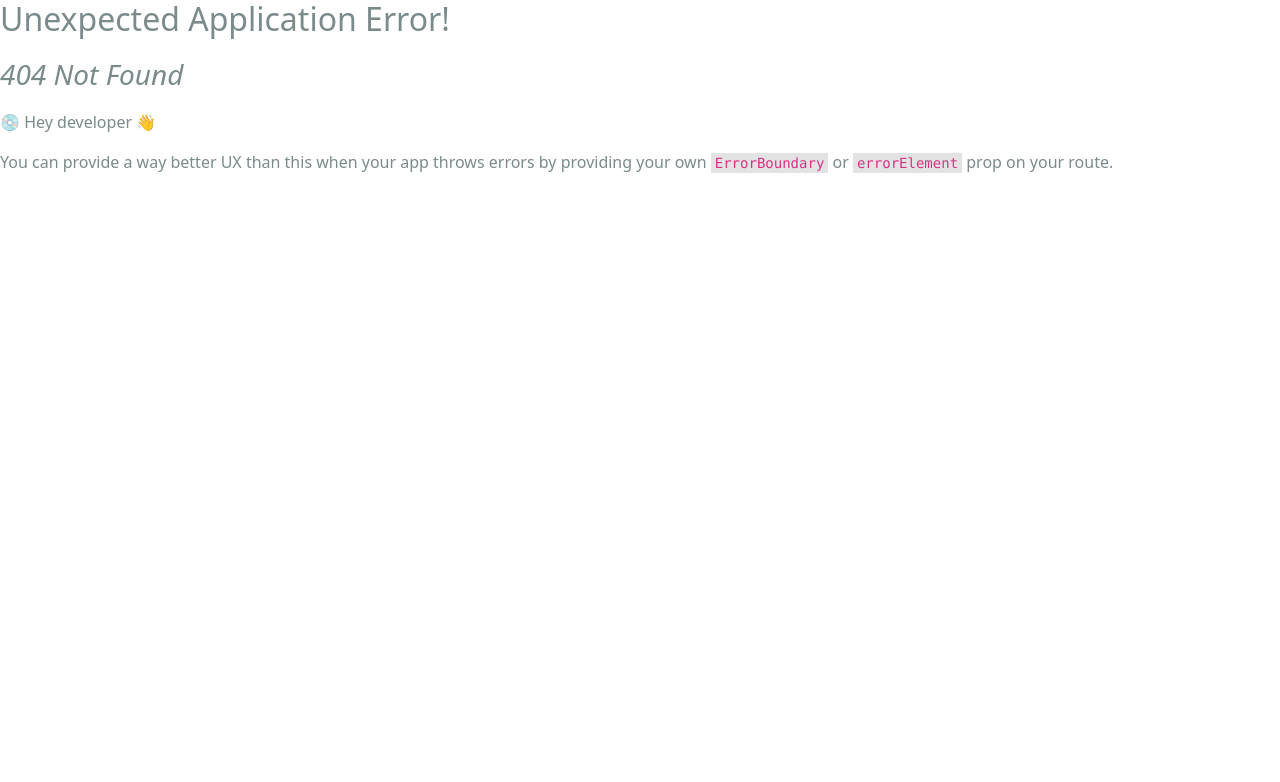
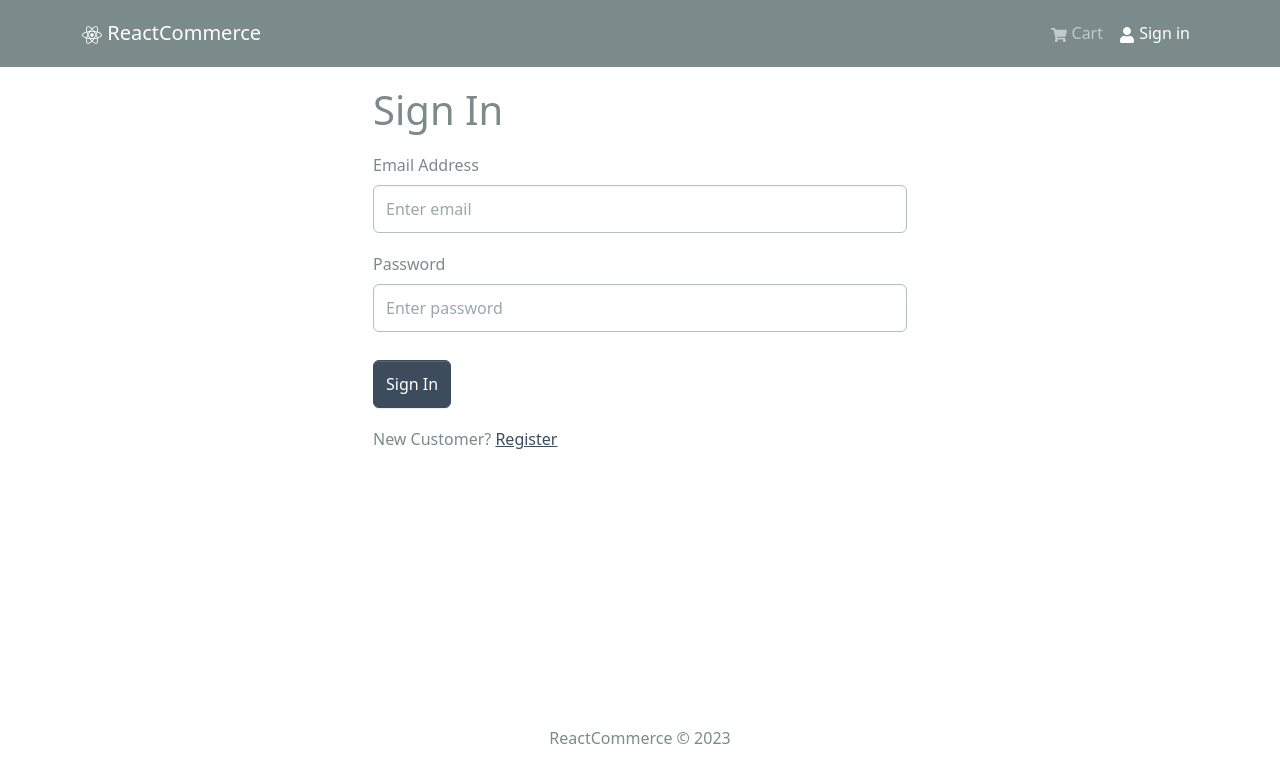
Before and after one commit to codingbbq/react-ecommerce-app, a React (Create React App) app in the folder frontend/: page /login in a window 1280 px wide. Before the commit this address had no page. Shown: the top 782 px of the page. Built offline with nearby package versions, Linux system fonts and the light colour scheme.

Commit message:
Login screen

```diff
--- a/frontend/package.json
+++ b/frontend/package.json
@@ -18,6 +18,7 @@
     "react-router-bootstrap": "^0.26.2",
     "react-router-dom": "^6.15.0",
     "react-scripts": "5.0.1",
+    "react-toastify": "^9.1.3",
     "web-vitals": "^2.1.4"
   },
   "scripts": {
--- /dev/null
+++ b/frontend/src/components/FormContainer.jsx
@@ -0,0 +1,15 @@
+import { Container, Row, Col } from 'react-bootstrap';
+
+const FormContainer = ({ children }) => {
+  return (
+    <Container>
+        <Row className='justify-content-md-center'>
+            <Col xs={12} md={6}>
+                {children}
+            </Col>
+        </Row>
+    </Container>
+  )
+}
+
+export default FormContainer
--- a/frontend/src/index.js
+++ b/frontend/src/index.js
@@ -14,6 +14,7 @@
 import HomeScreen from './screens/HomeScreen';
 import ProductScreen from './screens/ProductScreen';
 import CartScreen from './screens/CartScreen';
+import LoginScreen from './screens/LoginScreen';
 
 const router = createBrowserRouter(
   createRoutesFromElements(
@@ -21,6 +22,7 @@
       <Route index={true} path='/' element={<HomeScreen />}></Route>
       <Route path='/product/:id' element={<ProductScreen />}></Route>
       <Route path='/cart' element={<CartScreen />}></Route>
+      <Route path='/login' element={ <LoginScreen />}></Route>
     </Route>
   )
 );
--- /dev/null
+++ b/frontend/src/screens/LoginScreen.jsx
@@ -0,0 +1,53 @@
+import { useState } from 'react';
+import { Form, Row, Col, Button } from 'react-bootstrap';
+import { Link } from 'react-router-dom';
+import FormContainer from '../components/FormContainer';
+
+const LoginScreen = () => {
+    // Component level state
+    const [email, setEmail] = useState('');
+    const [password, setPassword] = useState('');
+
+    const submitHandler = (e) => {
+        e.preventDefault();
+        console.log('Submit');
+    }
+    return (
+        <>
+            <FormContainer>
+                <h1>Sign In</h1>
+                <Form onSubmit={submitHandler}>
+                    <Form.Group controlId='email' className='my-3'>
+                        <Form.Label>Email Address</Form.Label>
+                        <Form.Control
+                            type='email'
+                            placeholder='Enter email'
+                            value={email}
+                            onChange={(e) => { setEmail( e.target.value )}}
+                        ></Form.Control>
+                    </Form.Group>
+
+                    <Form.Group controlId='password' className='my-3'>
+                        <Form.Label>Password</Form.Label>
+                        <Form.Control
+                            type='password'
+                            placeholder='Enter password'
+                            value={password}
+                            onChange={(e) => { setPassword( e.target.value )}}
+                        ></Form.Control>
+                    </Form.Group>
+
+                    <Button type='submit' variant='primary' className='mt-2'>Sign In</Button>
+                </Form>
+
+                <Row className='py-3'>
+                    <Col>
+                        New Customer? <Link to='/register'>Register</Link>
+                    </Col>
+                </Row>
+            </FormContainer>
+        </>
+    );
+};
+
+export default LoginScreen;
--- /dev/null
+++ b/frontend/src/slices/authSlice.js
@@ -0,0 +1,19 @@
+import { createSlice } from '@reduxjs/toolkit';
+
+const initialState = {
+    userInfo: localStorage.getItem('userInfo') ? JSON.parse(localStorage.getItem('userInfo')) : null,
+}
+
+const authSlice = createSlice({
+    name: 'auth',
+    initialState,
+    reducers: {
+        setCredentials: (state, action) => {
+            state.userInfo = action.payload;
+            localStorage.setItem('userInfo', JSON.stringify(state.userInfo));
+        }
+    }
+});
+
+export const { setCredentials } = authSlice.actions;
+export default authSlice.reducer;
--- a/frontend/src/store.js
+++ b/frontend/src/store.js
@@ -1,11 +1,13 @@
 import { configureStore } from '@reduxjs/toolkit';
 import { apiSlice } from './slices/apiSlice';
 import cartSliceReducer from './slices/cartSlice';
+import authSliceReducer from './slices/authSlice';
 
 const store = configureStore({
     reducer: {
         [apiSlice.reducerPath]: apiSlice.reducer,
-        cart: cartSliceReducer
+        cart: cartSliceReducer,
+        auh: authSliceReducer
     },
     middleware: (getDefaultMiddleware) => {
         return getDefaultMiddleware().concat(apiSlice.middleware)
```
Also changed, not shown: frontend/src/slices/usersApiSlice.js (added, +16 -0 lines), 2 other files (tests, documents, lock files or other folders).
